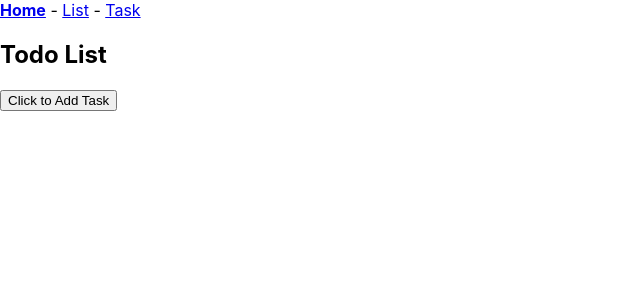
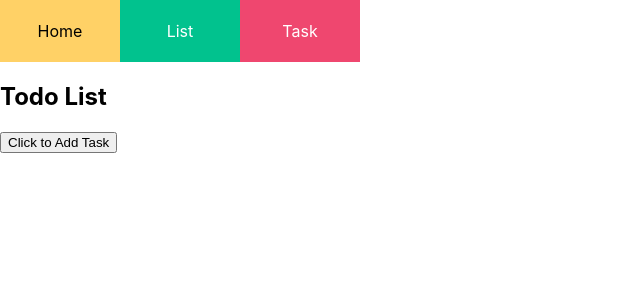
Before and after one commit to mrloulass/Todo-List, a React (Create React App) app: page / in a window 1280 px wide. Shown: the top 300 px of the page, without its empty margins (0-640 px from the left). Built offline with nearby package versions, Linux system fonts and the light colour scheme.

Commit message:
added styled-components and color schemes

```diff
--- a/package.json
+++ b/package.json
@@ -3,7 +3,6 @@
   "version": "0.1.0",
   "private": true,
   "dependencies": {
-    "@mui/material": "^5.0.4",
     "@testing-library/jest-dom": "^5.14.1",
     "@testing-library/react": "^11.2.7",
     "@testing-library/user-event": "^12.8.3",
@@ -11,12 +10,14 @@
     "@types/node": "^12.20.33",
     "@types/react": "^17.0.30",
     "@types/react-dom": "^17.0.9",
+    "@types/styled-components": "^5.1.15",
     "lodash": "^4.17.21",
     "nanoid": "^3.1.30",
     "react": "^17.0.2",
     "react-dom": "^17.0.2",
     "react-router-dom": "^5.3.0",
     "react-scripts": "4.0.3",
+    "styled-components": "^5.3.3",
     "typescript": "^4.4.4",
     "web-vitals": "^1.1.2"
   },
@@ -46,6 +47,7 @@
   },
   "devDependencies": {
     "@types/lodash": "^4.14.176",
-    "@types/react-router-dom": "^5.3.1"
+    "@types/react-router-dom": "^5.3.1",
+    "@types/styled-components": "^5.1.15"
   }
 }
--- a/src/App.tsx
+++ b/src/App.tsx
@@ -5,7 +5,7 @@ import Tasks from './pages/TaskScreen';
 import Home from './pages/Home';
 import NavBar from './nav/NavBar';
 import TaskContext from './contexts/task-store';
-import {TodoTask} from './types'
+import { TodoTask } from './types';
 import useLocalStorage from './hooks/use-local-storage';
 
 function App() {
@@ -20,7 +20,7 @@ function App() {
               <Home />
             </Route>
             <Route path="/list">
-            <List/>
+              <List />
             </Route>
             <Route path="/tasks">
               <Tasks />
--- a/src/index.tsx
+++ b/src/index.tsx
@@ -3,6 +3,7 @@ import ReactDOM from 'react-dom';
 import './index.css';
 import App from './App';
 import reportWebVitals from './reportWebVitals';
+
 
 ReactDOM.render(
   <React.StrictMode>
--- a/src/nav/NavBar.tsx
+++ b/src/nav/NavBar.tsx
@@ -1,23 +1,56 @@
 import React from 'react';
 import { NavLink } from 'react-router-dom';
+import styled from 'styled-components';
+import {colors} from '../styles/colors'
 type Props = {};
+
+const Nav = styled.nav`
+  display: flex;
+`;
+
+const NavButton = styled(NavLink)`
+  background: ${colors.white};
+  color: ${colors.black};
+  height: 62px;
+  width: 120px;
+  display: flex;
+  justify-content: center;
+  align-items: center;
+  text-decoration: none;
+
+  &.homeButton {
+    background: ${colors.blue};
+    color: ${colors.white};
+  }
+  &.listButton {
+    background: ${colors.mint};
+    color: ${colors.white};
+  }
+  &.taskButton {
+    background: ${colors.pink};
+    color: ${colors.white};
+  }
+
+  &.active {
+    background: ${colors.yellow};
+    color: ${colors.black};
+  }
+`;
 
 const NavBar: React.FC<Props> = () => {
   return (
     <div>
-      <nav>
-        <NavLink exact to="/" activeStyle={{ fontWeight: 'bold' }}>
+      <Nav>
+        <NavButton exact to="/" activeClassName="active" className="homeButton">
           Home
-        </NavLink>{' '}
-        -{' '}
-        <NavLink to="/list" activeStyle={{ fontWeight: 'bold' }}>
+        </NavButton>
+        <NavButton to="/list" activeClassName="active" className="listButton">
           List
-        </NavLink>{' '}
-        -{' '}
-        <NavLink to="/tasks" activeStyle={{ fontWeight: 'bold' }}>
+        </NavButton>
+        <NavButton to="/tasks" activeClassName="active" className="taskButton">
           Task
-        </NavLink>
-      </nav>
+        </NavButton>
+      </Nav>
     </div>
   );
 };
--- a/src/pages/Home.tsx
+++ b/src/pages/Home.tsx
@@ -1,14 +1,13 @@
 import React from 'react';
 import { NavLink } from 'react-router-dom';
-
 type Props = {};
 
 const Home: React.FC<Props> = () => {
   return (
     <div>
       <h2>Todo List</h2>
-      <NavLink to="/list" >
-        <button>Click to Add Task</button>
+      <NavLink to="/list">
+        <button className="homeButton">Click to Add Task</button>
       </NavLink>{' '}
     </div>
   );
--- /dev/null
+++ b/src/styles/colors.ts
@@ -0,0 +1,9 @@
+export const colors = {
+  pink: '#EF476F',
+  yellow: '#FFD166',
+  mint: '#01c28e',
+  blue: '#118AB2',
+  darkBlue: '#073B4C',
+  white: '#FFF',
+  black: '#000',
+};
--- a/tsconfig.json
+++ b/tsconfig.json
@@ -6,6 +6,9 @@
       "dom.iterable",
       "esnext"
     ],
+    "noImplicitAny": true,
+    "noImplicitThis": true,
+    "strictNullChecks": true,
     "allowJs": true,
     "skipLibCheck": true,
     "esModuleInterop": true,
```
Also changed, not shown: 2 other files (tests, documents, lock files or other folders). Lines whose indentation alone changed are shown as unchanged.
